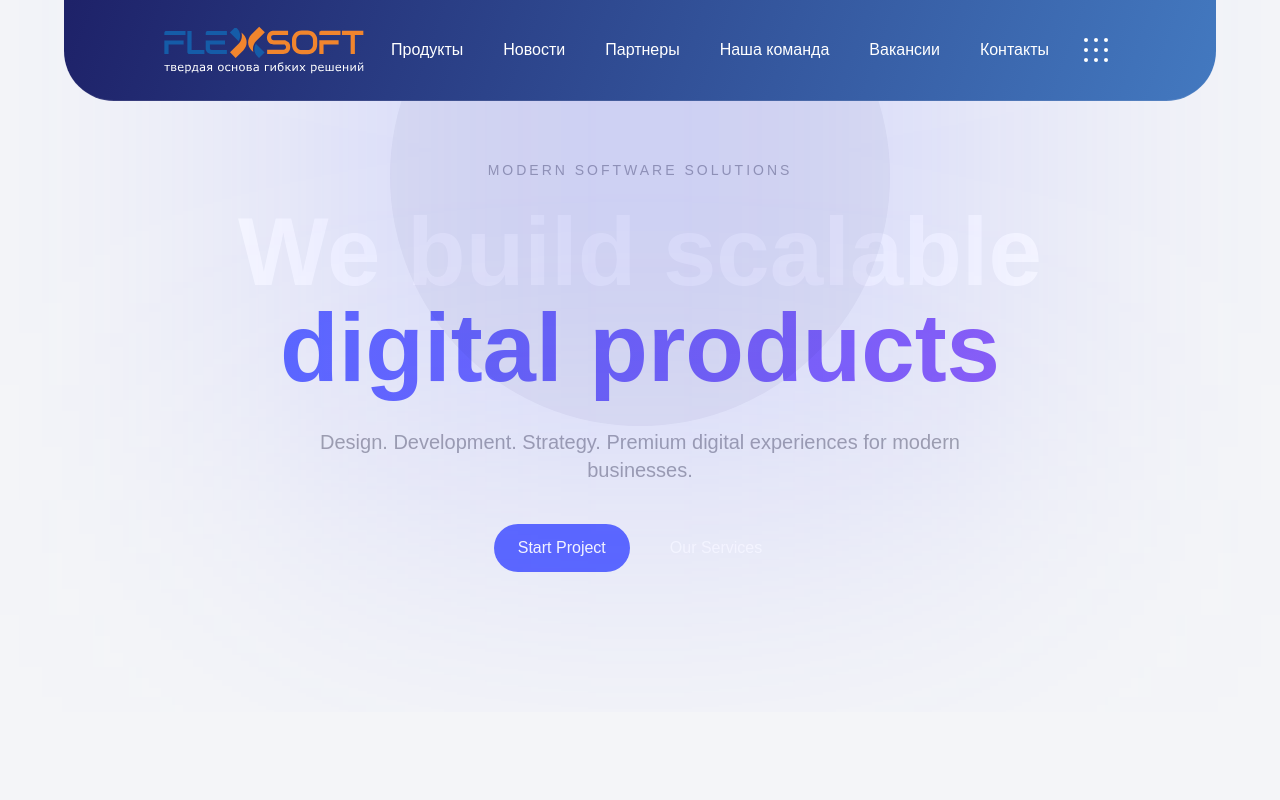
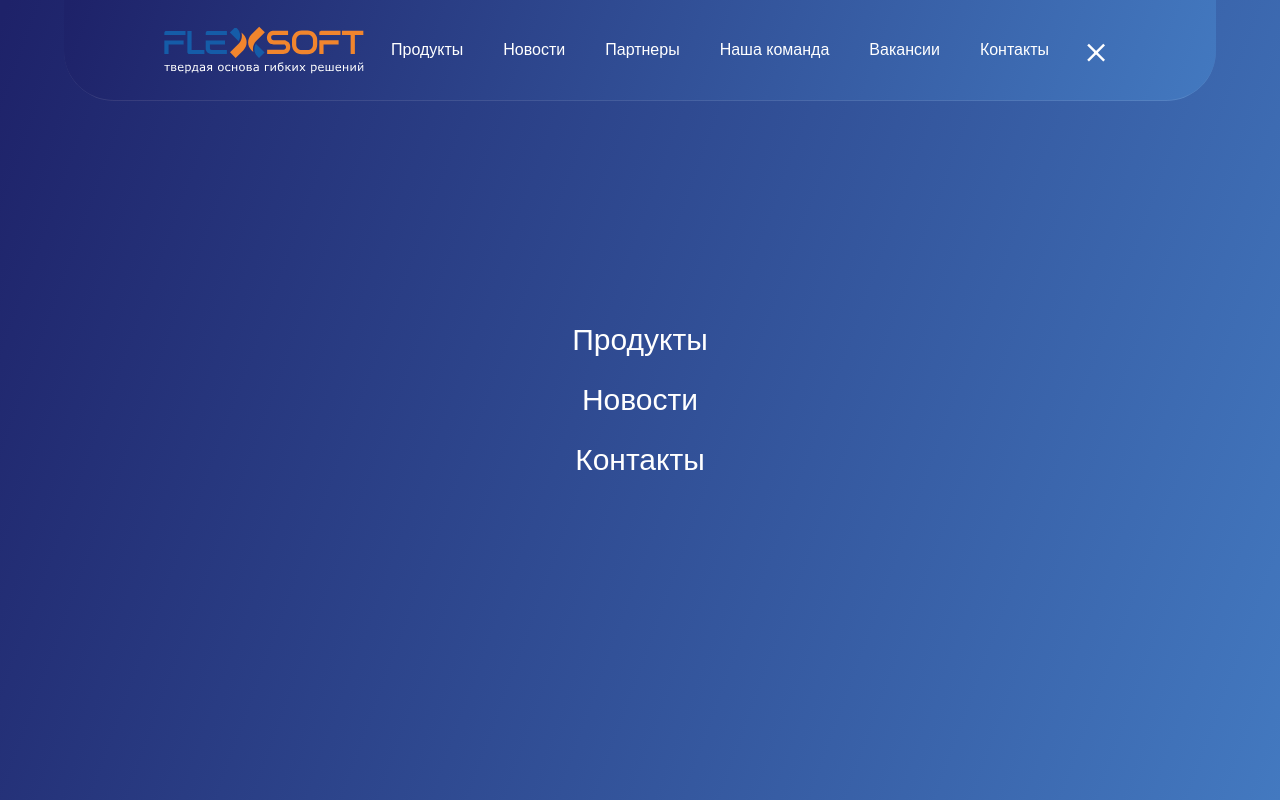
Before and after one commit to SSS-Front-End/flexsoft-company-site, a Next.js app: page / in a window 1280 px wide. Both pictures are taken after a click on the element 1096 px from the left and 50 px from the top of the page. Shown: the top 800 px of the page. Built offline with nearby package versions, Linux system fonts and the light colour scheme.

Commit message:
header adaptive

```diff
--- a/src/components/layout/Header.jsx
+++ b/src/components/layout/Header.jsx
@@ -1,18 +1,28 @@
+"use client";
+
 import Container from "../ui/Container";
 import { Inter } from 'next/font/google';
 import '../../app/globals.css';
 import Image from 'next/image';
+import OverlayMenu from "../subSection/overlayMenu/overlayMenu.jsx"
+import { useState } from 'react';
+import { time } from "framer-motion";
 
 const inter = Inter({
     subsets: ['latin', 'cyrillic'],
     variable: '--font-inter',
 });
 
+
 export default function Header() {
+
+    const [isOpen, setIsOpen] = useState(false);
+    const [isVisible, setIsVisible] = useState(true);
+
     return (
+        <>
             <header className="
-            fixed top-0 left-1/2 -translate-x-1/2 w-[100%] sm:w-[100%] md:w-[900%] lg:w-[90%] xl:w-[90%]
-            2xl:w-[90%] z-50
+                fixed top-0  w-[100%] sm:w-[90%] left-1/2 -translate-x-1/2 z-50
                 border-b border-white/10 backdrop-blur-md
                 rounded-b-[25px] sm:rounded-b-[50px]
                 bg-[linear-gradient(110.09deg,_#1E2269_0.51%,_#4379C0_100%)]
@@ -20,7 +30,7 @@ export default function Header() {
                 <Container className="h-[60px] sm:h-[60px] md:h-[70px] lg:h-[80px] xl:h-[100px] flex items-center justify-between !max-w-full !px-[30px] sm:!px-[40px] md:!px-[50px] xl:!px-[99.9px] lg:!px-[100px]">
 
                     <div className="flex items-center max-w-[150px] h-[25px] sm:max-w-[200px] sm:h-[50px]">
-                    <a href="#">
+                        <a href={`#`}>
                             <Image
                                 src="/FlexSoft-Logo.svg"
                                 alt="Логотип FlexSoft"
@@ -42,19 +52,41 @@ export default function Header() {
                         xl:text-[16px]
                         lg:text-[20px]
                     ">
-                    <a href="#" className="px-3 py-2 ">Продукты</a>
-                    <a href="#" className="px-3 py-2 ">Новости</a>
-                    <a href="#" className="px-3 py-2 ">Партнеры</a>
-                    <a href="#" className="px-3 py-2 ">Наша команда</a>
-                    <a href="#" className="px-3 py-2 ">Вакансии</a>
-                    <a href="#" className="px-3 py-2 ">Контакты</a>
+                        <a href="#" className="px-3 py-2 hover:border-b-[2px] border-transparent hover:border-[#FE8206] transition-all duration-200">Продукты</a>
+                        <a href="#" className="px-3 py-2 hover:border-b-[2px] border-transparent hover:border-[#FE8206] transition-all duration-200">Новости</a>
+                        <a href="#" className="px-3 py-2 hover:border-b-[2px] border-transparent hover:border-[#FE8206] transition-all duration-200">Партнеры</a>
+                        <a href="#" className="px-3 py-2 hover:border-b-[2px] border-transparent hover:border-[#FE8206] transition-all duration-200">Наша команда</a>
+                        <a href="#" className="px-3 py-2 hover:border-b-[2px] border-transparent hover:border-[#FE8206] transition-all duration-200">Вакансии</a>
+                        <a href="#" className="px-3 py-2 hover:border-b-[2px] border-transparent hover:border-[#FE8206] transition-all duration-200">Контакты</a>
                     </nav>
 
-                <div className="w-[33px] h-[33px] sm:w-[40px] sm:h-[40px] cursor-pointer">
+
+                    {!isOpen && (
+                        <div className={`w-[33px] h-[33px] sm:w-[40px] sm:h-[40px] cursor-pointer
+                            transition-all duration-300 ease-in-out scale-70
+                            ${isVisible ? 'opacity-100' : 'opacity-0'} `}
+                        onClick={() => setIsOpen(true)}>
+
                         <img src="/Burger.svg" alt="Меню" />
                     </div>
+                    )}
+
+
+                    {isOpen && (
+                        <div
+                            onClick={() => setIsOpen(false)}
+                            className={` ${inter.className} w-[33px] h-[33px] sm:w-[40px] sm:h-[40px]
+                            cursor-pointer text-[40px] flex items-center justify-center
+                            font-light leading-none`}
+                        > ×
+                        </div>
+                    )}
 
                 </Container>
+
             </header>
+
+            <OverlayMenu isOpen={isOpen} onClose={() => setIsOpen(false)} />
+        </>
     )
 }
--- /dev/null
+++ b/src/components/subSection/overlayMenu/overlayMenu.jsx
@@ -0,0 +1,86 @@
+"use client";
+
+export default function OverlayMenu({ isOpen }) {
+
+    return (
+        <div
+            className={`
+                fixed
+                top-0
+                left-1/2
+                -translate-x-1/2
+
+                z-[49]
+
+                bg-[linear-gradient(110.09deg,_#1E2269_0.51%,_#4379C0_100%)]
+
+                backdrop-blur-md
+
+                flex flex-col
+                items-center
+                justify-center
+                overflow-hidden
+
+                transition-all
+                duration-700
+                ease-[cubic-bezier(0.16,1,0.3,1)]
+
+                ${
+                    isOpen
+                        ? `
+                            w-screen
+                            h-screen
+                            rounded-none
+                            opacity-100
+                        `
+                        : `
+                            w-[90%]
+                            h-[100px]
+
+                            rounded-b-[50px]
+
+                            opacity-0
+                            pointer-events-none
+                        `
+                }
+            `}
+        >
+
+            <ul
+                className={`
+                    flex flex-col
+                    items-center
+                    gap-6
+
+                    transition-all
+                    duration-500
+
+                    ${
+                        isOpen
+                            ? "opacity-100 translate-y-0 delay-300"
+                            : "opacity-0 translate-y-10"
+                    }
+                `}
+            >
+                <li>
+                    <a href="#" className="text-3xl text-white">
+                        Продукты
+                    </a>
+                </li>
+
+                <li>
+                    <a href="#" className="text-3xl text-white">
+                        Новости
+                    </a>
+                </li>
+
+                <li>
+                    <a href="#" className="text-3xl text-white">
+                        Контакты
+                    </a>
+                </li>
+            </ul>
+
+        </div>
+    );
+}
```
Lines whose indentation alone changed are shown as unchanged.
